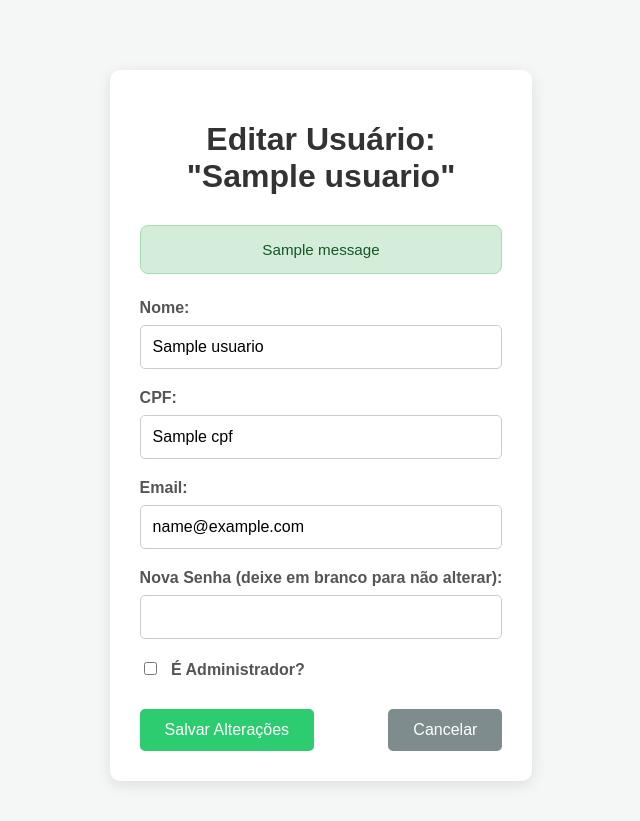
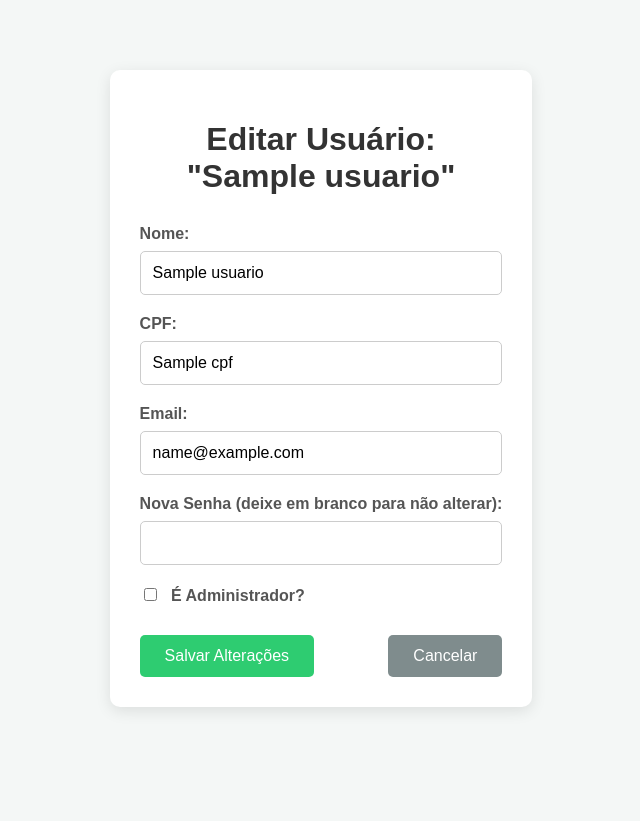
Before and after one commit to vitorzidiotti/ProjetoIgreja, a Flask app: template api/templates/editar_usuario.html in a window 1280 px wide. Shown: the top 821 px of the page, without its empty margins (319-959 px from the left). After the commit the page ends 711 px from the top, so only its background shows below. Run offline with Flask 3, Linux system fonts and the light colour scheme; the template is opened without the code that fills it: most values are stand-ins (such as "Sample title", 1, 10 or a date in 2020); one stand-in notice (Sample message) is shown; parts of the project's set-up code (start-up, migrations or seed data) failed here and were passed over.

Commit message:
Update editar_usuario.html

```diff
--- a/api/templates/editar_usuario.html
+++ b/api/templates/editar_usuario.html
@@ -93,13 +93,6 @@
 <body>
     <div class="form-container">
         <h1>Editar Usuário:<br>"{{ usuario.nome }}"</h1>
-        {% with messages = get_flashed_messages(with_categories=true) %}
-            {% if messages %}
-                {% for category, message in messages %}
-                    <div class="flash-message {{ category }}">{{ message }}</div>
-                {% endfor %}
-            {% endif %}
-        {% endwith %}
         <form method="POST">
             <div class="form-group">
                 <label for="nome">Nome:</label>
```
